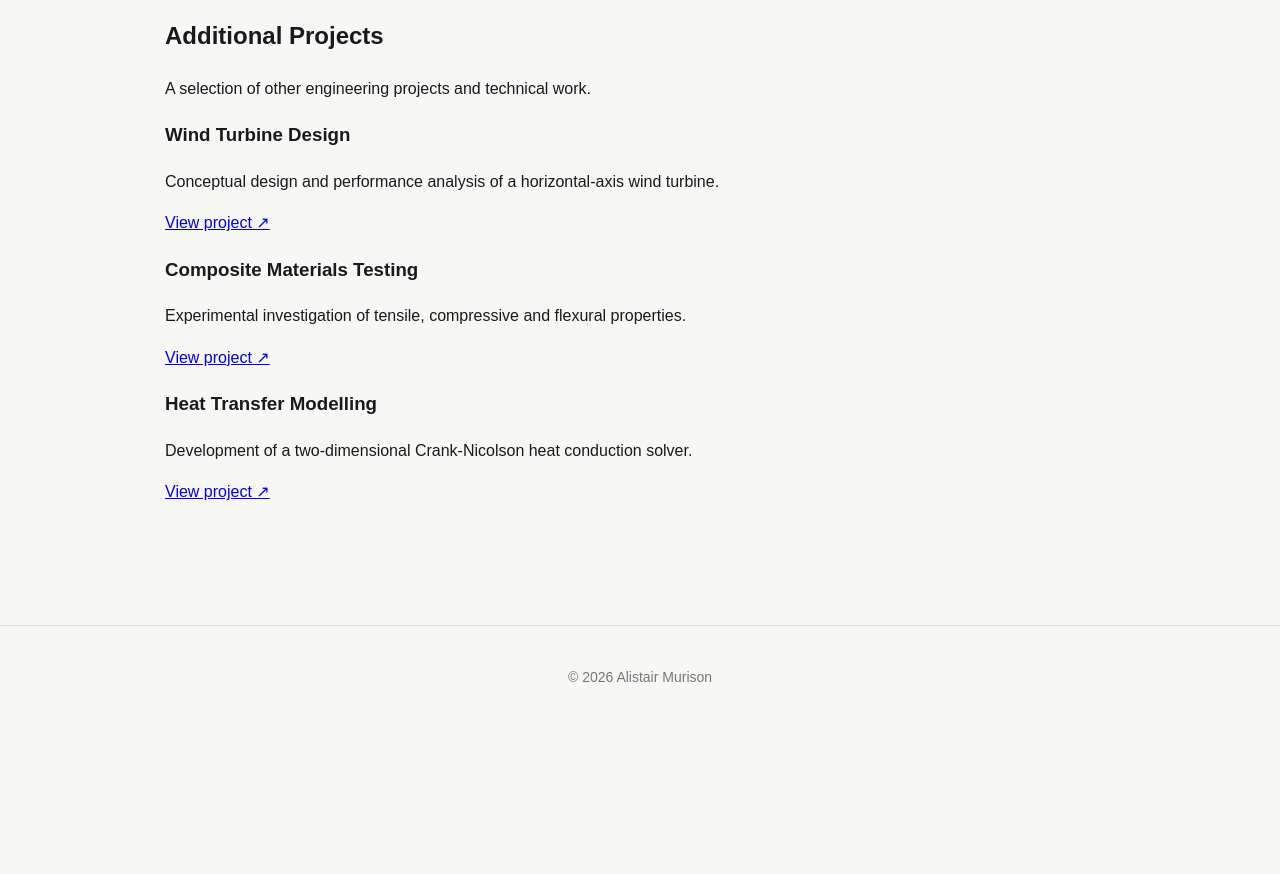
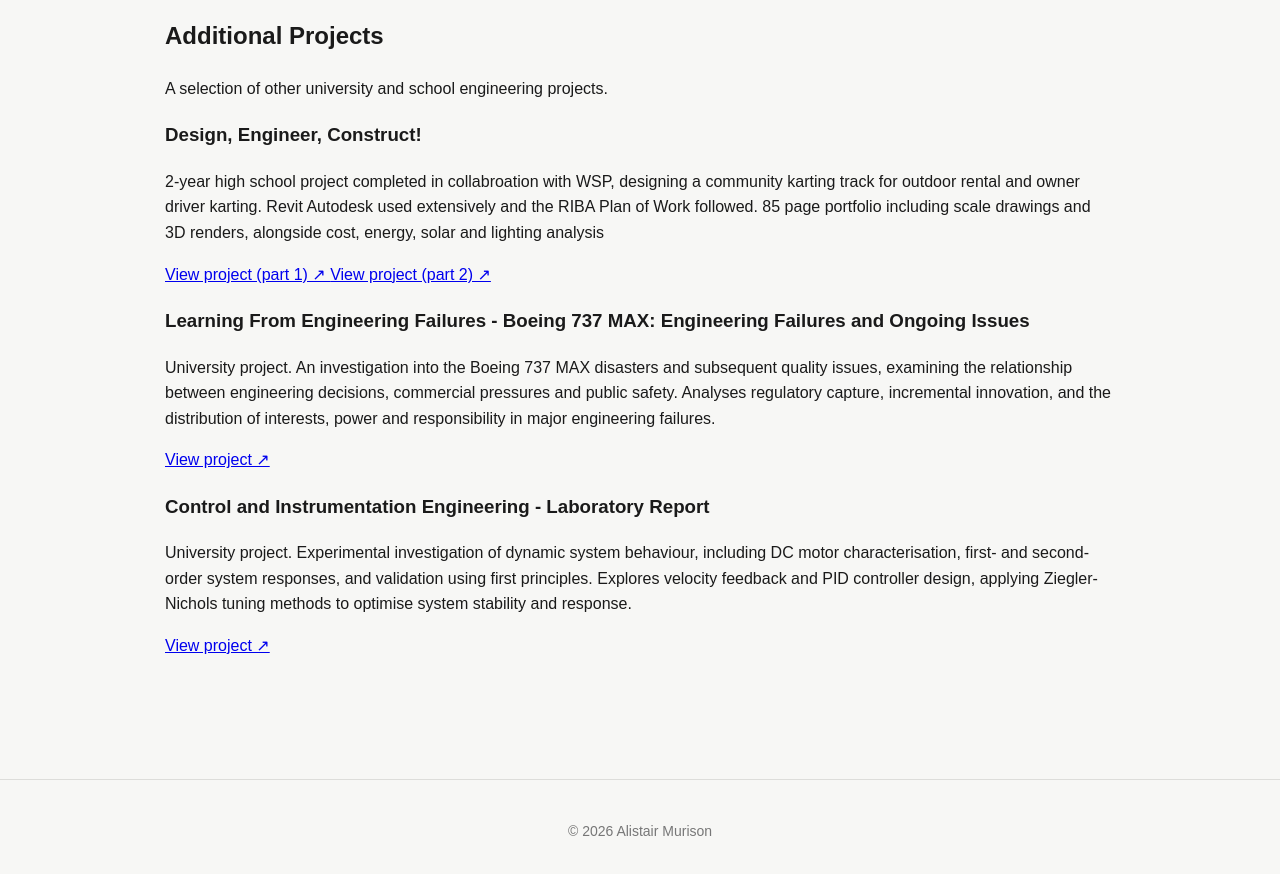
Before and after one commit to AlistairMurison/alistairmurison.github.io, a plain HTML site: page projects.html in a window 1280 px wide. Shown: the part 2709-3583 px from the top of the page. Before the commit the page ends 3437 px from the top, so only its background shows below. Drawn offline with Linux system fonts and the light colour scheme.

Commit message:
Update projects.html

```diff
--- a/projects.html
+++ b/projects.html
@@ -1446,41 +1446,53 @@
         <section class="additional-projects">
             <h2>Additional Projects</h2>
             <p class="section-description">
-                A selection of other engineering projects
-                and technical work.
+                A selection of other university and school engineering projects.
             </p>
 
             <div class="additional-project">
-                <h3>Wind Turbine Design</h3>
+                <h3>Design, Engineer, Construct!</h3>
                 <p>
-                    Conceptual design and performance analysis
-                    of a horizontal-axis wind turbine.
+                    2-year high school project completed in collabroation with WSP,
+                    designing a community karting track for outdoor rental and owner
+                     driver karting. Revit Autodesk used extensively and the RIBA Plan
+                    of Work followed. 85 page portfolio including scale drawings and 3D
+                    renders, alongside cost, energy, solar and lighting analysis
                 </p>
-                <a href="documents/wind-turbine.pdf"
+                <a href="documents/DEC_Folio_Compressed_Part1.pdf"
+                   target="_blank">
+                    View project (part 1) ↗
+                </a>
+                <a href="documents/DEC_Folio_Compressed_Part2.pdf"
+                   target="_blank">
+                    View project (part 2) ↗
+                </a>
+            </div>
+
+            <div class="additional-project">
+                <h3>Learning From Engineering Failures - Boeing 737 MAX: Engineering Failures and Ongoing Issues</h3>
+                <p>
+                    University project. An investigation into the Boeing 737 MAX disasters and subsequent
+                    quality issues, examining the relationship between engineering decisions,
+                    commercial pressures and public safety. Analyses regulatory capture,
+                    incremental innovation, and the distribution of interests, power and
+                    responsibility in major engineering failures.
+                </p>
+                <a href="documents/LEF5_Boeing_737_Max_Alistair_Murison_B198408.pdf"
                    target="_blank">
                     View project ↗
                 </a>
             </div>
 
             <div class="additional-project">
-                <h3>Composite Materials Testing</h3>
+                <h3>Control and Instrumentation Engineering - Laboratory Report</h3>
                 <p>
-                    Experimental investigation of tensile,
-                    compressive and flexural properties.
+                    University project. Experimental investigation of dynamic system behaviour,
+                    including DC motor characterisation, first- and second-order system
+                    responses, and validation using first principles. Explores velocity
+                    feedback and PID controller design, applying Ziegler-Nichols tuning
+                    methods to optimise system stability and response.
                 </p>
-                <a href="documents/composites.pdf"
-                   target="_blank">
-                    View project ↗
-                </a>
-            </div>
-
-            <div class="additional-project">
-                <h3>Heat Transfer Modelling</h3>
-                <p>
-                    Development of a two-dimensional
-                    Crank-Nicolson heat conduction solver.
-                </p>
-                <a href="documents/heat-transfer.pdf"
+                <a href="documents/Control_and_Instrumentation_Lab_Report.pdf"
                    target="_blank">
                     View project ↗
                 </a>
```
